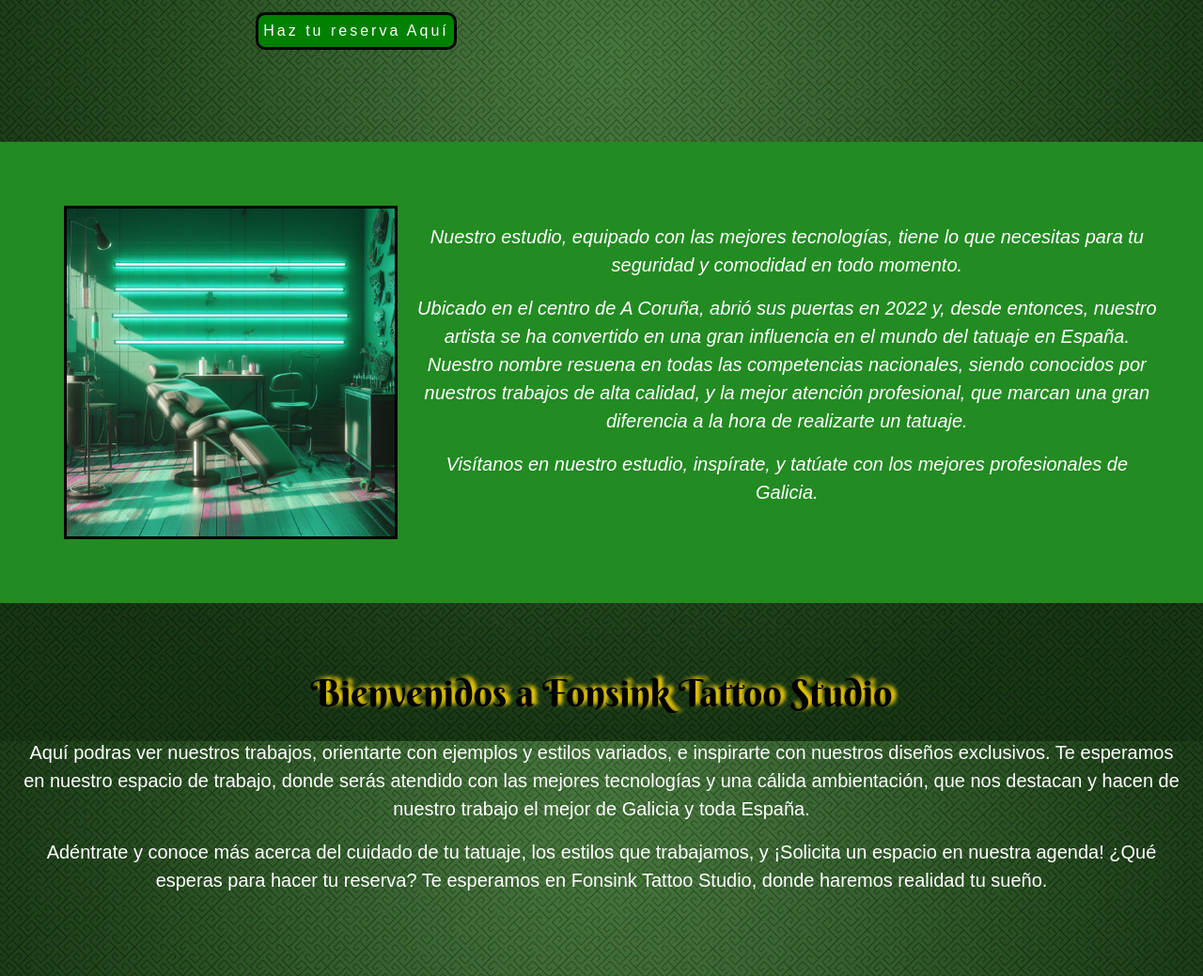
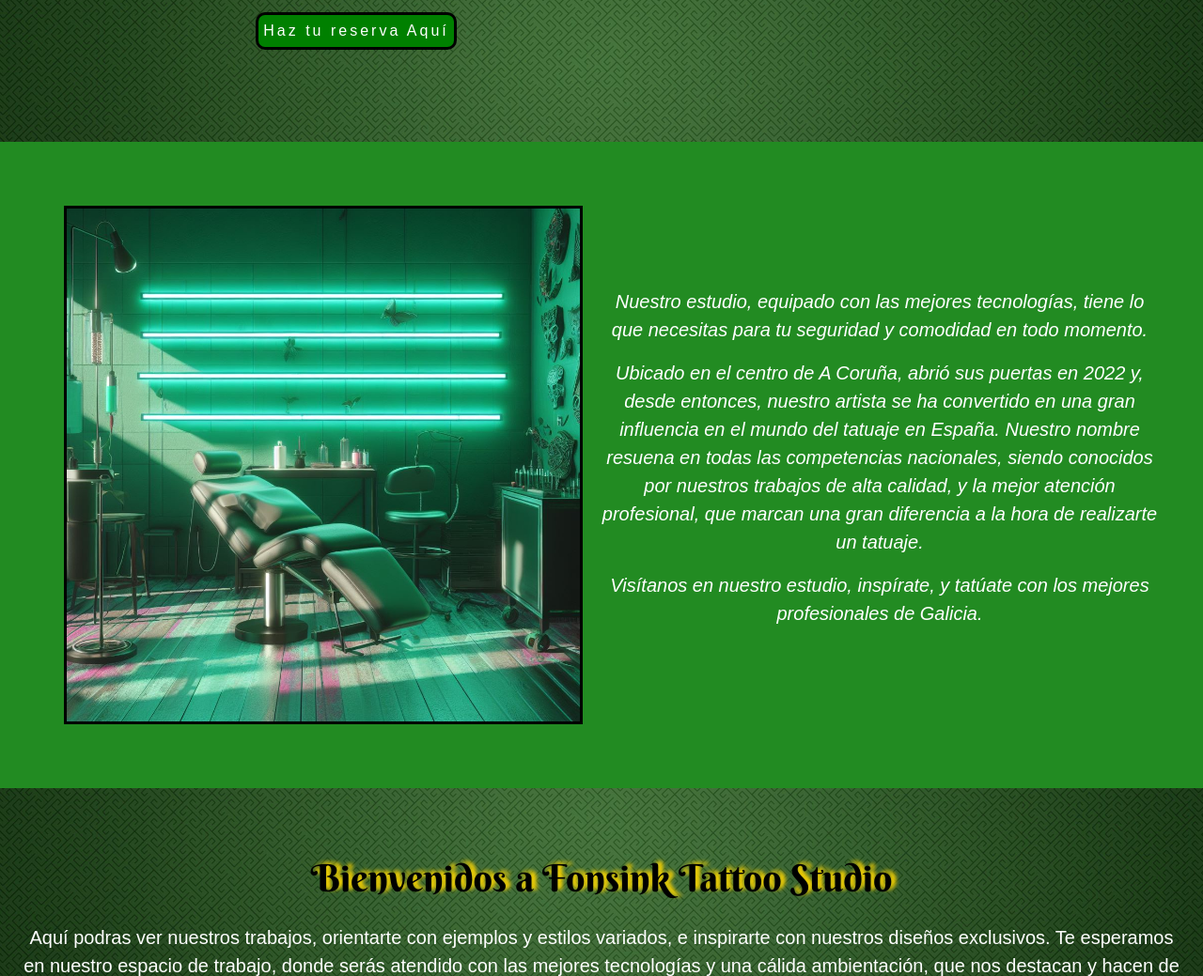
Before and after one commit to AntonellaVecino/3er-Proyecto-Coderhouse, a website: page index.html in a window 1280 px wide. Shown: the part 811-1850 px from the top of the page at 94% size. Drawn offline with nearby package versions, Linux system fonts and the light colour scheme; a script that the page names is missing; a web font is replaced by a local one.

Commit message:
arreglo carrusel del index

```diff
--- a/estilos/styles.scss
+++ b/estilos/styles.scss
@@ -182,9 +182,9 @@
 }
 .carruselIndex {
   background-color: $colorFondo2;
+  flex-flow: row wrap;
   img {
     border: $bordes;
-    width: 100%;
   }
 }
 .jumbotron {
--- a/index.html
+++ b/index.html
@@ -93,8 +93,8 @@
   </div>
     <!-- fin presentacion -->
     <!-- Inicio del Carrusel -->
-    <div class="container-fluid p-5 carruselIndex d-flex justify-content-center align-items-center">
-      <div class="col-md-4">
+    <div class="container-fluid carruselIndex p-5 d-flex justify-content-center align-items-center">
+      <div class="col-md-6">
     <div id="carouselExampleFade" class="carousel slide carousel-fade m-3 p-1" data-bs-ride="carousel">
         <div class="carousel-inner">
           <div class="carousel-item active">
@@ -113,9 +113,9 @@
             <img src="./imgs/multimedia/localCarrete5.jfif" class="d-block img-fluid" alt="sector de tatuado">
           </div>
         </div>
-      </div>
     </div>
-    <div class="col-md-8 text-center">
+    </div>
+    <div class="col-md-6 text-center">
       <p>
         <em>Nuestro estudio, equipado con las mejores tecnologías, tiene lo que necesitas para tu seguridad y comodidad en todo momento.</em>
       </p>
@@ -127,6 +127,7 @@
       </p>
     </div>
     </div>
+  </div>
     <!-- Fin del Carrusel -->
     <!-- Comienza Jumbotron -->
     <div class="container-fluid p-3">
```
Also changed, not shown: estilos/styles.css, 1 other file.
